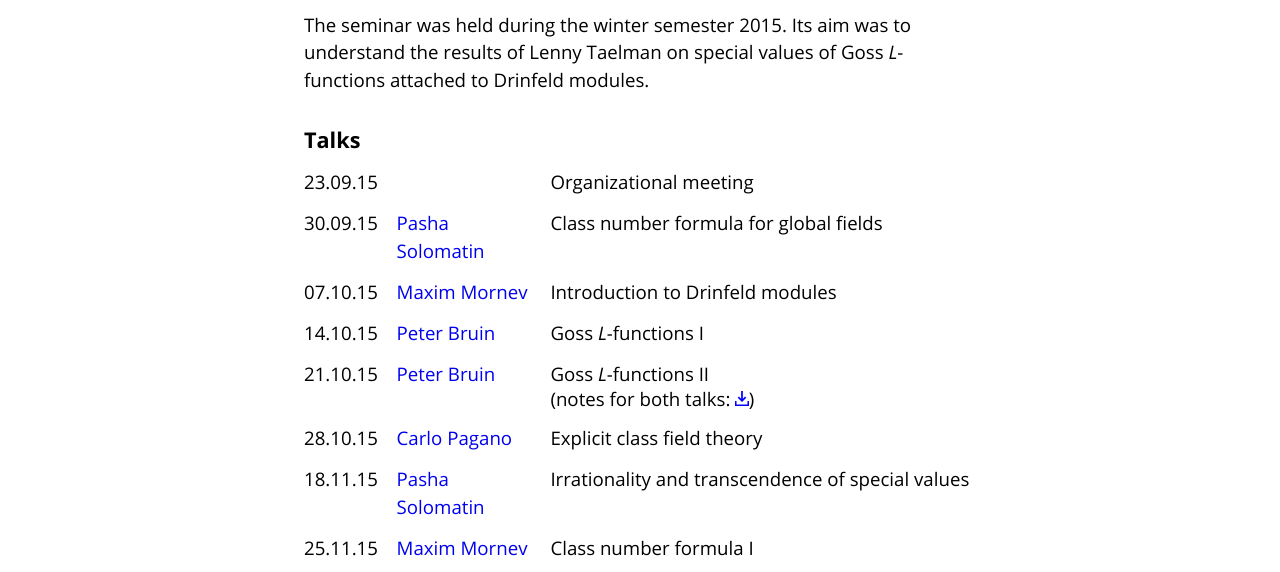
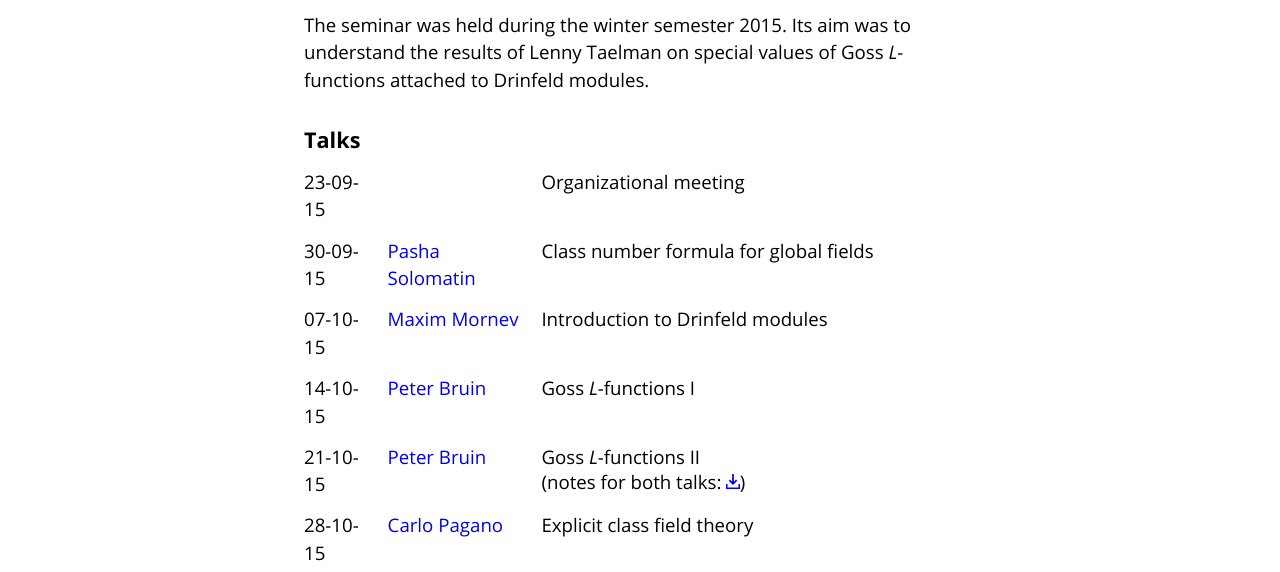
Before and after one commit to max-mornev/max-mornev.github.io, a plain HTML site: page dm.html in a window 1280 px wide. Shown: the part 215-787 px from the top of the page. Drawn offline with Linux system fonts and the light colour scheme.

Commit message:
Corrected the format of dates

```diff
--- a/dm.html
+++ b/dm.html
@@ -53,7 +53,7 @@
             <div class="seminar-talk">
                 <div class="seminar-date">
                     <p>
-                        23.09.15
+                        23-09-15
                     </p>
                 </div>
                 <div class="seminar-speaker">
@@ -65,7 +65,7 @@
             <div class="seminar-talk">
                 <div class="seminar-date">
                     <p>
-                        30.09.15
+                        30-09-15
                     </p>
                 </div>
                 <div class="seminar-speaker">
@@ -80,7 +80,7 @@
             <div class="seminar-talk">
                 <div class="seminar-date">
                     <p>
-                        07.10.15
+                        07-10-15
                     </p>
                 </div>
                 <div class="seminar-speaker">
@@ -95,7 +95,7 @@
             <div class="seminar-talk">
                 <div class="seminar-date">
                     <p>
-                        14.10.15
+                        14-10-15
                     </p>
                 </div>
                 <div class="seminar-speaker">
@@ -110,7 +110,7 @@
             <div class="seminar-talk">
                 <div class="seminar-date">
                     <p>
-                        21.10.15
+                        21-10-15
                     </p>
                 </div>
                 <div class="seminar-speaker">
@@ -126,7 +126,7 @@
             <div class="seminar-talk">
                 <div class="seminar-date">
                     <p>
-                        28.10.15
+                        28-10-15
                     </p>
                 </div>
                 <div class="seminar-speaker">
@@ -141,7 +141,7 @@
             <div class="seminar-talk">
                 <div class="seminar-date">
                     <p>
-                        18.11.15
+                        18-11-15
                     </p>
                 </div>
                 <div class="seminar-speaker">
@@ -156,7 +156,7 @@
             <div class="seminar-talk">
                 <div class="seminar-date">
                     <p>
-                        25.11.15
+                        25-11-15
                     </p>
                 </div>
                 <div class="seminar-speaker">
@@ -171,7 +171,7 @@
             <div class="seminar-talk">
                 <div class="seminar-date">
                     <p>
-                        16.12.15
+                        16-12-15
                     </p>
                 </div>
                 <div class="seminar-speaker">
```
